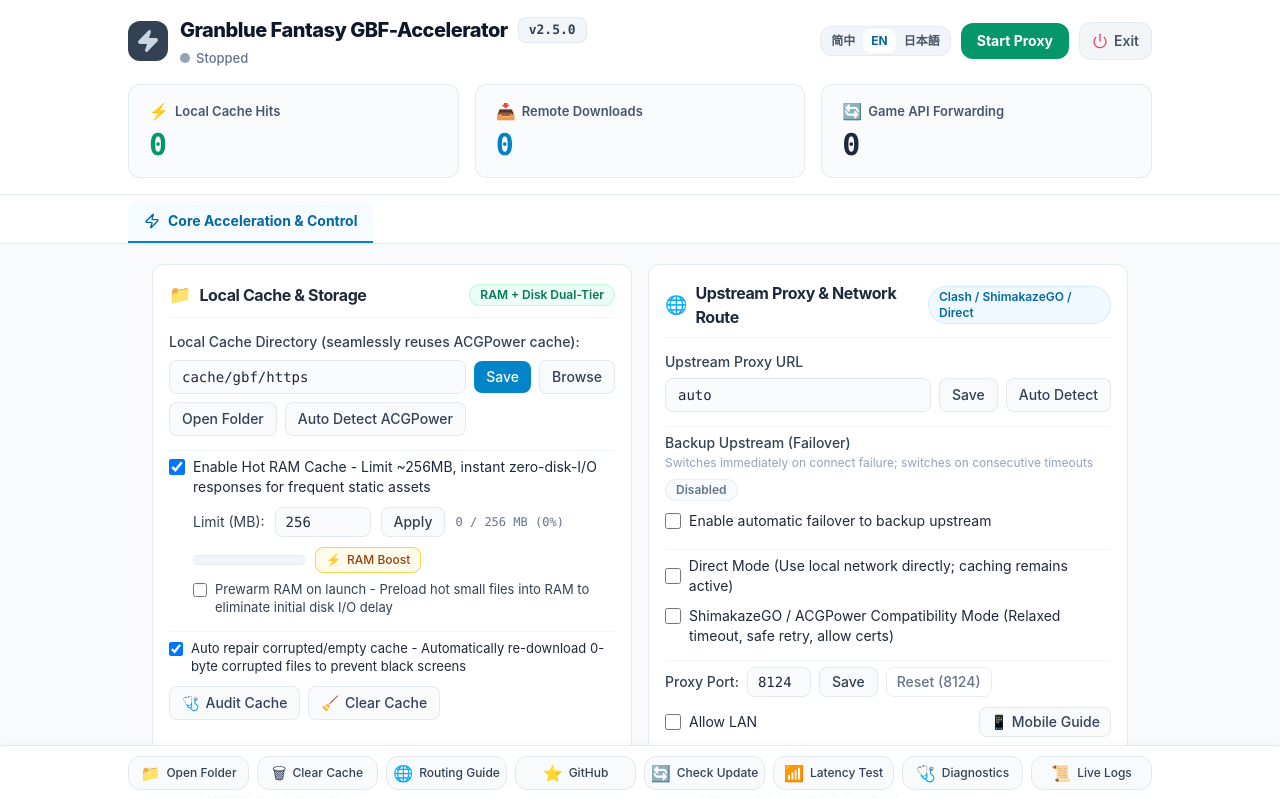
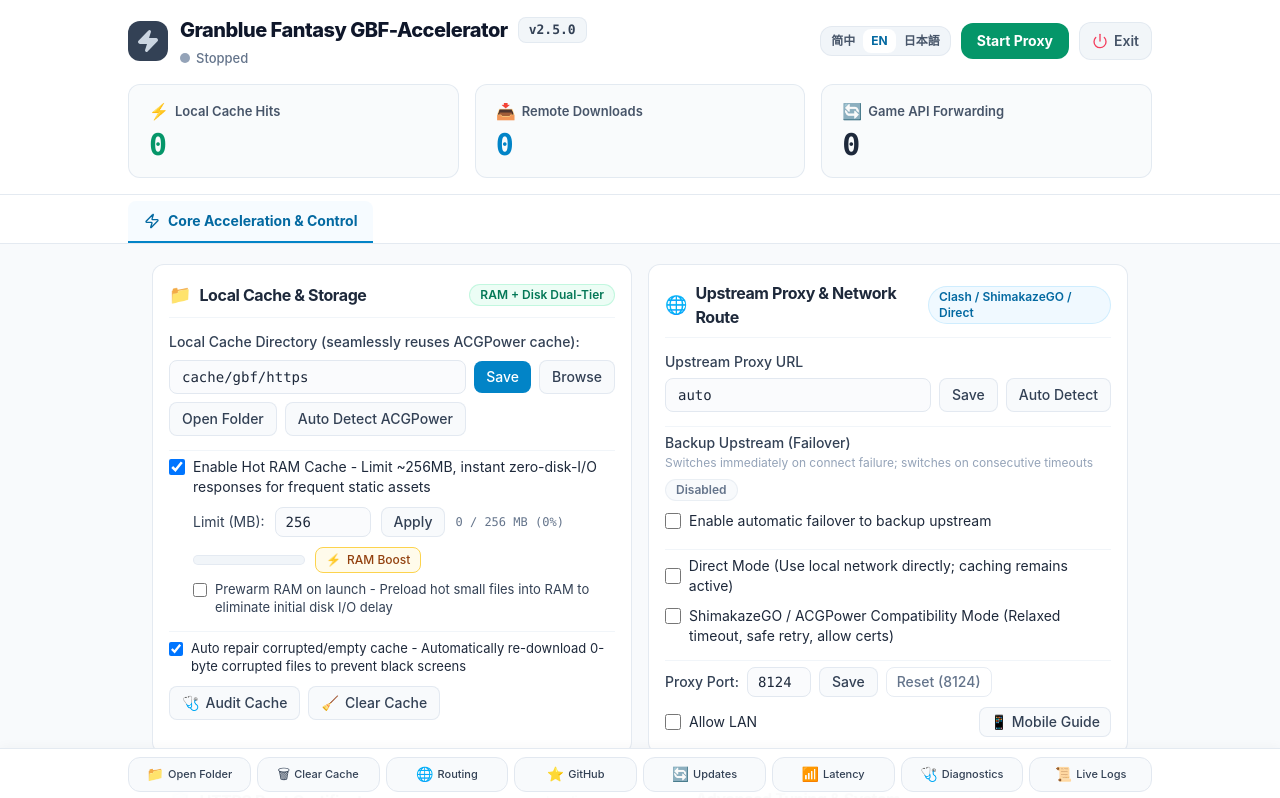
Before and after one commit to Sagisawa/GBF-Accelerator, a React (Vite) app in the folder web/: page / in a window 1280 px wide. Shown: the top 798 px of the page. Built offline with nearby package versions, Linux system fonts and the light colour scheme; no server answers.

Commit message:
fix(i18n): optimize footer action dock layout and button labels for EN and JA

```diff
--- a/web/src/App.tsx
+++ b/web/src/App.tsx
@@ -2311,80 +2311,88 @@
   </main>
 
       {/* 3. Fixed Bottom Action Dock (Footer) */}
-      <footer className="sticky bottom-0 shrink-0 bg-white/95 backdrop-blur-md border-t border-slate-200/90 px-3 sm:px-4 py-2 sm:py-2.5 shadow-[0_-2px_10px_rgba(0,0,0,0.03)] z-20">
-        <div className="max-w-5xl mx-auto grid grid-cols-2 min-[480px]:grid-cols-4 min-[768px]:grid-cols-8 gap-1.5 sm:gap-2">
+      <footer className="sticky bottom-0 shrink-0 bg-white/95 backdrop-blur-md border-t border-slate-200/90 px-2.5 sm:px-3 py-2 shadow-[0_-2px_10px_rgba(0,0,0,0.03)] z-20">
+        <div className="max-w-5xl mx-auto grid grid-cols-2 min-[480px]:grid-cols-4 min-[768px]:grid-cols-8 gap-1 sm:gap-1.5">
           <button
             type="button"
             onClick={handleOpenCacheFolder}
             disabled={loadingOpenFolder}
-            className="px-1.5 sm:px-2 py-1.5 sm:py-2 rounded-xl text-[11px] sm:text-xs font-medium text-slate-700 bg-slate-50 hover:bg-slate-100 hover:text-slate-900 border border-slate-200 active:scale-[0.98] transition-all cursor-pointer disabled:opacity-50 disabled:cursor-not-allowed flex items-center justify-center gap-1.5 shadow-2xs whitespace-nowrap"
+            className="min-w-0 px-1 sm:px-1.5 py-1.5 sm:py-2 rounded-xl text-[11px] font-medium text-slate-700 bg-slate-50 hover:bg-slate-100 hover:text-slate-900 border border-slate-200 active:scale-[0.98] transition-all cursor-pointer disabled:opacity-50 disabled:cursor-not-allowed flex items-center justify-center gap-1 shadow-2xs whitespace-nowrap overflow-hidden"
+            title={t('common.openFolder')}
           >
-            <span className="text-base leading-none">📁</span>
-            <span>{loadingOpenFolder ? t('common.loading') : t('common.openFolder')}</span>
+            <span className="text-sm leading-none shrink-0">📁</span>
+            <span className="truncate">{loadingOpenFolder ? t('common.loading') : t('footer.openFolder')}</span>
           </button>
 
           <button
             type="button"
             onClick={() => setIsClearModalOpen(true)}
-            className="px-1.5 sm:px-2 py-1.5 sm:py-2 rounded-xl text-[11px] sm:text-xs font-medium text-slate-700 bg-slate-50 hover:bg-slate-100 hover:text-slate-900 border border-slate-200 active:scale-[0.98] transition-all cursor-pointer flex items-center justify-center gap-1.5 shadow-2xs whitespace-nowrap"
+            className="min-w-0 px-1 sm:px-1.5 py-1.5 sm:py-2 rounded-xl text-[11px] font-medium text-slate-700 bg-slate-50 hover:bg-slate-100 hover:text-slate-900 border border-slate-200 active:scale-[0.98] transition-all cursor-pointer flex items-center justify-center gap-1 shadow-2xs whitespace-nowrap overflow-hidden"
+            title={t('cards.cache.clearCache')}
           >
-            <span className="text-base leading-none">🗑</span>
-            <span>{t('cards.cache.clearCache')}</span>
+            <span className="text-sm leading-none shrink-0">🗑</span>
+            <span className="truncate">{t('footer.clearCache')}</span>
           </button>
 
           <button
             type="button"
             onClick={() => setIsRoutingModalOpen(true)}
-            className="px-1.5 sm:px-2 py-1.5 sm:py-2 rounded-xl text-[11px] sm:text-xs font-medium text-slate-700 bg-slate-50 hover:bg-slate-100 hover:text-slate-900 border border-slate-200 active:scale-[0.98] transition-all cursor-pointer flex items-center justify-center gap-1.5 shadow-2xs whitespace-nowrap"
+            className="min-w-0 px-1 sm:px-1.5 py-1.5 sm:py-2 rounded-xl text-[11px] font-medium text-slate-700 bg-slate-50 hover:bg-slate-100 hover:text-slate-900 border border-slate-200 active:scale-[0.98] transition-all cursor-pointer flex items-center justify-center gap-1 shadow-2xs whitespace-nowrap overflow-hidden"
+            title={t('footer.routingTips')}
           >
-            <span className="text-base leading-none">🌐</span>
-            <span>{t('footer.routingTips')}</span>
+            <span className="text-sm leading-none shrink-0">🌐</span>
+            <span className="truncate">{t('footer.routingTips')}</span>
           </button>
 
           <a
             href="https://github.com/Sagisawa/GBF-Accelerator"
             target="_blank"
             rel="noreferrer"
-            className="px-1.5 sm:px-2 py-1.5 sm:py-2 rounded-xl text-[11px] sm:text-xs font-medium text-slate-700 bg-slate-50 hover:bg-slate-100 hover:text-slate-900 border border-slate-200 active:scale-[0.98] transition-all cursor-pointer flex items-center justify-center gap-1.5 shadow-2xs whitespace-nowrap"
+            className="min-w-0 px-1 sm:px-1.5 py-1.5 sm:py-2 rounded-xl text-[11px] font-medium text-slate-700 bg-slate-50 hover:bg-slate-100 hover:text-slate-900 border border-slate-200 active:scale-[0.98] transition-all cursor-pointer flex items-center justify-center gap-1 shadow-2xs whitespace-nowrap overflow-hidden"
+            title="GitHub"
           >
-            <span className="text-base leading-none">⭐</span>
-            <span>GitHub</span>
+            <span className="text-sm leading-none shrink-0">⭐</span>
+            <span className="truncate">GitHub</span>
           </a>
 
           <button
             type="button"
             onClick={() => setIsUpdateModalOpen(true)}
-            className="px-1.5 sm:px-2 py-1.5 sm:py-2 rounded-xl text-[11px] sm:text-xs font-medium text-slate-700 bg-slate-50 hover:bg-slate-100 hover:text-slate-900 border border-slate-200 active:scale-[0.98] transition-all cursor-pointer flex items-center justify-center gap-1.5 shadow-2xs whitespace-nowrap"
+            className="min-w-0 px-1 sm:px-1.5 py-1.5 sm:py-2 rounded-xl text-[11px] font-medium text-slate-700 bg-slate-50 hover:bg-slate-100 hover:text-slate-900 border border-slate-200 active:scale-[0.98] transition-all cursor-pointer flex items-center justify-center gap-1 shadow-2xs whitespace-nowrap overflow-hidden"
+            title={t('footer.checkUpdate')}
           >
-            <span className="text-base leading-none">🔄</span>
-            <span>{t('footer.checkUpdate')}</span>
+            <span className="text-sm leading-none shrink-0">🔄</span>
+            <span className="truncate">{t('footer.checkUpdate')}</span>
           </button>
 
           <button
             type="button"
             onClick={() => setIsLatencyModalOpen(true)}
-            className="px-1.5 sm:px-2 py-1.5 sm:py-2 rounded-xl text-[11px] sm:text-xs font-medium text-slate-700 bg-slate-50 hover:bg-slate-100 hover:text-slate-900 border border-slate-200 active:scale-[0.98] transition-all cursor-pointer flex items-center justify-center gap-1.5 shadow-2xs whitespace-nowrap"
+            className="min-w-0 px-1 sm:px-1.5 py-1.5 sm:py-2 rounded-xl text-[11px] font-medium text-slate-700 bg-slate-50 hover:bg-slate-100 hover:text-slate-900 border border-slate-200 active:scale-[0.98] transition-all cursor-pointer flex items-center justify-center gap-1 shadow-2xs whitespace-nowrap overflow-hidden"
+            title={t('cards.upstream.latencyTest')}
           >
-            <span className="text-base leading-none">📶</span>
-            <span>{t('cards.upstream.latencyTest')}</span>
+            <span className="text-sm leading-none shrink-0">📶</span>
+            <span className="truncate">{t('footer.latencyTest')}</span>
           </button>
 
           <button
             type="button"
             onClick={() => setIsHealthModalOpen(true)}
-            className="px-1.5 sm:px-2 py-1.5 sm:py-2 rounded-xl text-[11px] sm:text-xs font-medium text-slate-700 bg-slate-50 hover:bg-slate-100 hover:text-slate-900 border border-slate-200 active:scale-[0.98] transition-all cursor-pointer flex items-center justify-center gap-1.5 shadow-2xs whitespace-nowrap"
+            className="min-w-0 px-1 sm:px-1.5 py-1.5 sm:py-2 rounded-xl text-[11px] font-medium text-slate-700 bg-slate-50 hover:bg-slate-100 hover:text-slate-900 border border-slate-200 active:scale-[0.98] transition-all cursor-pointer flex items-center justify-center gap-1 shadow-2xs whitespace-nowrap overflow-hidden"
+            title={t('footer.diagnostics')}
           >
-            <span className="text-base leading-none">🩺</span>
-            <span>{t('footer.diagnostics')}</span>
+            <span className="text-sm leading-none shrink-0">🩺</span>
+            <span className="truncate">{t('footer.diagnostics')}</span>
           </button>
 
           <button
             type="button"
             onClick={openLogsWindow}
-            className="px-1.5 sm:px-2 py-1.5 sm:py-2 rounded-xl text-[11px] sm:text-xs font-medium text-slate-700 bg-slate-50 hover:bg-slate-100 hover:text-slate-900 border border-slate-200 active:scale-[0.98] transition-all cursor-pointer flex items-center justify-center gap-1.5 shadow-2xs whitespace-nowrap"
+            className="min-w-0 px-1 sm:px-1.5 py-1.5 sm:py-2 rounded-xl text-[11px] font-medium text-slate-700 bg-slate-50 hover:bg-slate-100 hover:text-slate-900 border border-slate-200 active:scale-[0.98] transition-all cursor-pointer flex items-center justify-center gap-1 shadow-2xs whitespace-nowrap overflow-hidden"
+            title={t('footer.liveLogs')}
           >
-            <span className="text-base leading-none">📜</span>
-            <span>{t('footer.liveLogs')}</span>
+            <span className="text-sm leading-none shrink-0">📜</span>
+            <span className="truncate">{t('footer.liveLogs')}</span>
           </button>
         </div>
       </footer>
--- a/web/src/i18n/locales/en.ts
+++ b/web/src/i18n/locales/en.ts
@@ -334,12 +334,15 @@
     "openDrawer": "Open Bottom Log Drawer"
   },
   "footer": {
-    "shortcuts": "Shortcuts",
+    "openFolder": "Open Folder",
+    "clearCache": "Clear Cache",
+    "routingTips": "Routing",
+    "checkUpdate": "Updates",
+    "latencyTest": "Latency",
     "diagnostics": "Diagnostics",
     "liveLogs": "Live Logs",
-    "checkUpdate": "Check Update",
-    "mobileSetup": "Mobile Setup",
-    "routingTips": "Routing Guide"
+    "shortcuts": "Shortcuts",
+    "mobileSetup": "Mobile Setup"
   },
   "quitModal": {
     "title": "Completely Exit GBF-Accelerator?",
--- a/web/src/i18n/locales/ja.ts
+++ b/web/src/i18n/locales/ja.ts
@@ -334,12 +334,15 @@
     "openDrawer": "下部ログターミナルを開く"
   },
   "footer": {
+    "openFolder": "フォルダ",
+    "clearCache": "キャッシュ削除",
+    "routingTips": "分流ガイド",
+    "checkUpdate": "更新確認",
+    "latencyTest": "遅延テスト",
+    "diagnostics": "自己診断",
+    "liveLogs": "ライブログ",
     "shortcuts": "ショートカット",
-    "diagnostics": "セルフチェック",
-    "liveLogs": "リアルタイムログ",
-    "checkUpdate": "更新を確認",
-    "mobileSetup": "モバイル接続",
-    "routingTips": "分流ガイド"
+    "mobileSetup": "モバイル接続"
   },
   "quitModal": {
     "title": "GBF-Accelerator を完全に終了しますか？",
--- a/web/src/i18n/locales/zh.ts
+++ b/web/src/i18n/locales/zh.ts
@@ -332,12 +332,15 @@
     "openDrawer": "展开底部日志终端"
   },
   "footer": {
-    "shortcuts": "快捷键",
+    "openFolder": "打开目录",
+    "clearCache": "清除缓存",
+    "routingTips": "分流说明",
+    "checkUpdate": "检查更新",
+    "latencyTest": "延迟测试",
     "diagnostics": "运行自检",
     "liveLogs": "实时日志",
-    "checkUpdate": "检查更新",
-    "mobileSetup": "移动端接入",
-    "routingTips": "分流说明"
+    "shortcuts": "快捷键",
+    "mobileSetup": "移动端接入"
   },
   "quitModal": {
     "title": "确认彻底退出 GBF 加速器？",
```
Also changed, not shown: 8 other files (tests, documents, lock files or other folders).
